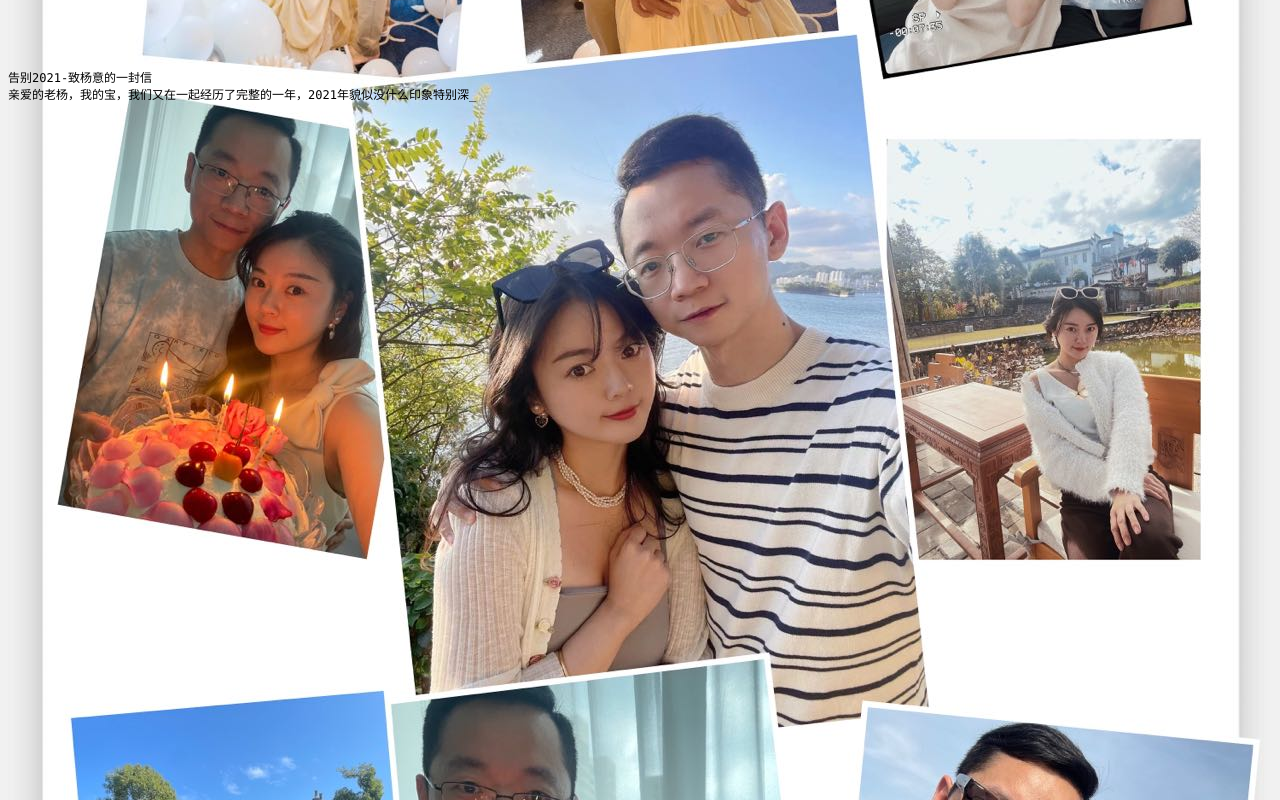
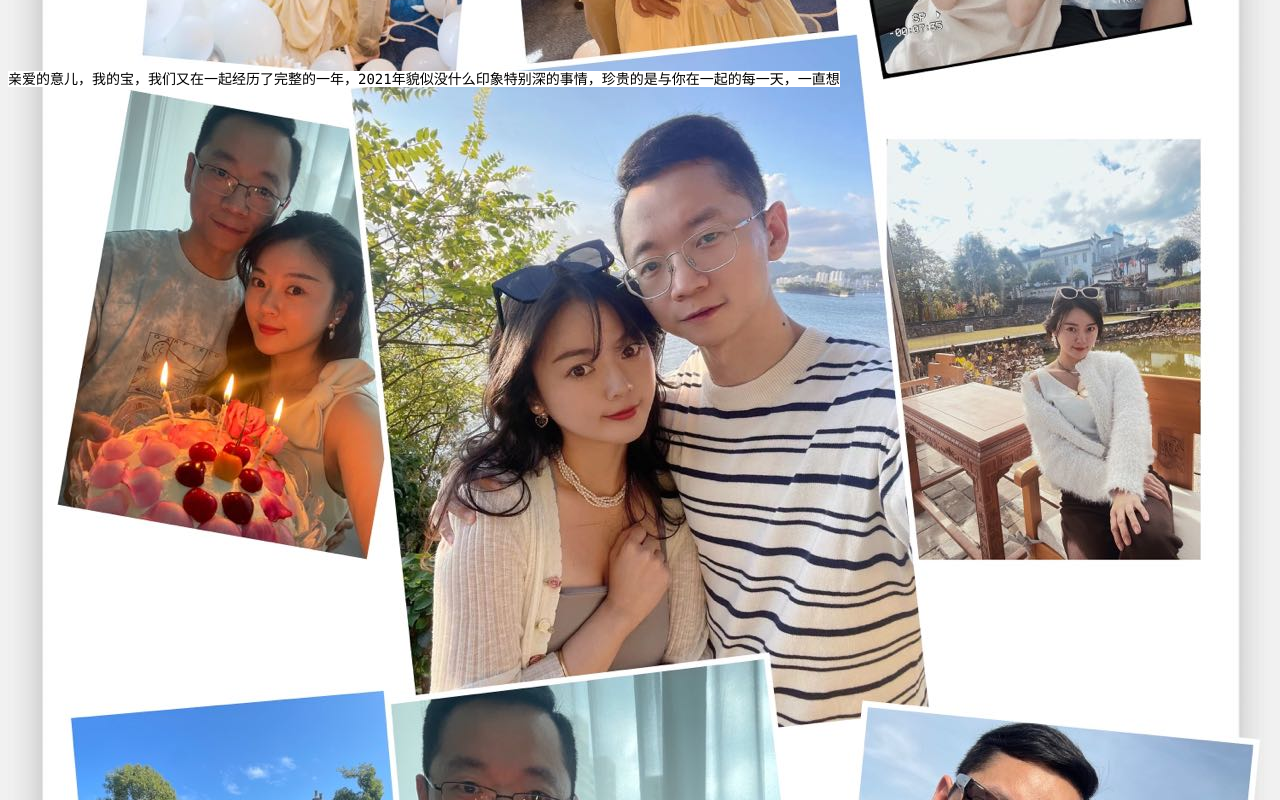
Before and after one commit to daben0701/yier2021, a plain HTML site: page index.html in a window 1280 px wide. Drawn offline with Linux system fonts and the light colour scheme.

Commit message:
update style

```diff
--- a/css/default.css
+++ b/css/default.css
@@ -75,7 +75,7 @@ body {
     height: 400px;
     color: #FFF;
     font-family: "Consolas", "Monaco", "Bitstream Vera Sans Mono", "Courier New", "sans-serif";
-    font-size: 12px;
+    font-size: 14px;
     margin-right: 70px;
 }
 
@@ -97,7 +97,8 @@ body {
 }
 
 #code .comments {
-    color: #000
+    color: #000;
+    background: #fff;
 }
 
 #copyright {
--- a/index.html
+++ b/index.html
@@ -1,7 +1,7 @@
 <!DOCTYPE HTML>
 <html>
 <head>
-	<title>Our Love Story</title>
+	<title>告别2021-致杨意的一封信</title>
 	<meta http-equiv="content-type" content="text/html; charset=UTF-8">
 	<meta name="viewport" content="width=device-width, initial-scale=1, maximum-scale=1, user-scalable=no">
 	<style type="text/css">
@@ -20,8 +20,7 @@
 <div id="mainDiv">
 	<div id="content">
 		<div id="code">
-			<span class="comments">告别2021-致杨意的一封信</span><br/>
-			<span class="comments">亲爱的老杨，我的宝，我们又在一起经历了完整的一年，2021年貌似没什么印象特别深的事情，珍贵的是与你在一起的每一天，在这365天里，我一共飞了上饶19次，平均差不多两周一次，我们在一起的天数是129天，顺便提一句，为航空公司贡献了30296元，知道你又要说心疼一个包了，不过就像我说的，这一点也不重要，多少钱也买不了逝去的时光，毕竟用这些钱去交换与你在一起的时光，我肯定是不换的，至于包的话，相信我，实现你包包自由的那一天不会太远。</span><br/>
+			<span class="comments">亲爱的意儿，我的宝，我们又在一起经历了完整的一年，2021年貌似没什么印象特别深的事情，珍贵的是与你在一起的每一天，一直想着以某种特别的形式记录下来，就还得靠我的老本行了。在这365天里，我一共飞了上饶19次，平均差不多两周一次，我们在一起的天数是129天，顺便提一句，为航空公司贡献了30296元，知道你又要说心疼一个包了，不过就像我说的，这一点也不重要，多少钱也买不了逝去的时光，毕竟用这些钱去交换与你在一起的时光，我肯定是不换的，至于包的话，相信我，实现你包包自由的那一天不会太远。</span><br/>
 			<span class="comments">这一年中还真是一起经历了不少事，有那么几件大事。第一次在你家过了春节，感觉和你家人都相处得不错，主要是因为都臭味相投吧，哈哈哈，只要他们都能接受我就很好。年初开始装修忙里忙外，然后我们一起搬到了新家，这应该是这一年里最开心的事了，我们有了自己的家，再也不用委屈你去住出租屋了，你知道的，为了你，我可以付出我自己的全部。之后就是居家隔离了，在家的日子就是舒服，真的没想到还可以在家呆那么长一段时间，你竟然还老问我明明可以回北京我却为什么不回，这不废话吗，有这么好的机会在家里呆着，我怎么可能回啊，你是看我像傻子吗？</span><br/>
 			<span class="comments">要说过程中印象最深的一段时间，还真不是隔离在家的日子，而是有一次近四周没有见面，从10.11到11.4整整25天，那叫一个难熬，真的有一种度日如年的感觉，天天回到家想到又过去一天还是很欣慰的，我暗暗地想再也不干这种蠢事了，而那时候回家正好赶上疫情，回想我下火车的那一刻，真的像一个上前线的勇士，可是！！没有什么能阻挡我回家见老婆的脚步！！ </span><br/>
 			<span class="comments">其实这一年里我们也有不少的争吵，可能是我之前经历的太少，遇到很多事情都不知道该如何处理，实在没有办法去涉身处地的为你着想，但是回过头来看，我们的感情也是越来越好的，夫妻间的争吵肯定是无法避免的，但我们每次都需要心平气和一些，我脾气也是很急躁，希望你能对我多一些的包容，我会改并且做的越来越好的，给我些时间。 </span><br/>
```
